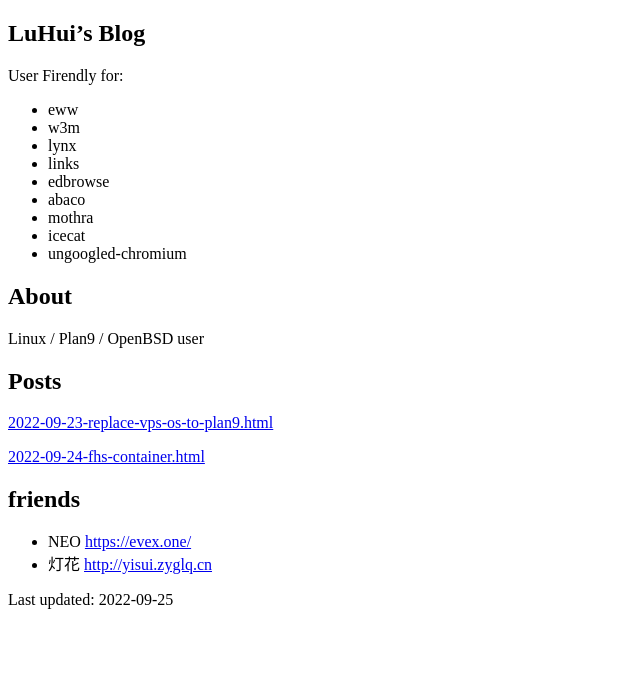
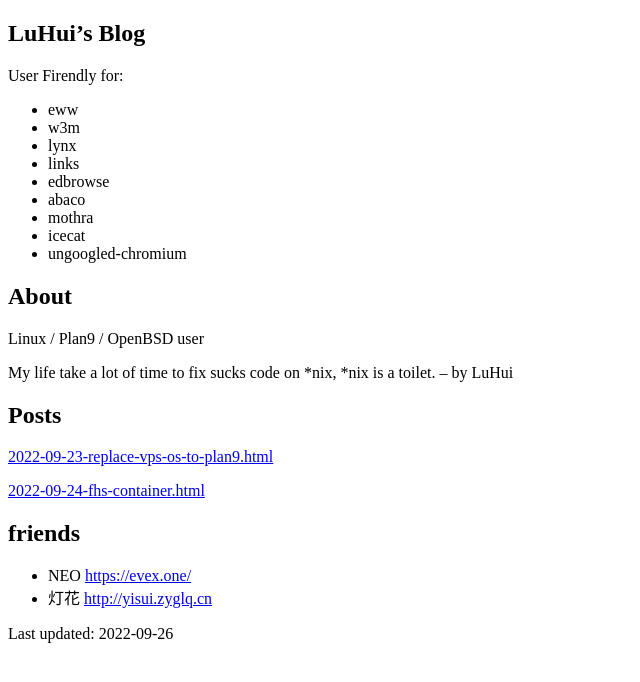
Before and after one commit to newluhux/newluhux.github.io, a plain HTML site: page index.html in a window 1280 px wide. Shown: the whole page, without its empty margins (0-640 px from the left). Drawn offline with Linux system fonts and the light colour scheme.

Commit message:
index: update

```diff
--- a/index.html
+++ b/index.html
@@ -3,7 +3,7 @@
 "http://www.w3.org/TR/xhtml1/DTD/xhtml1-strict.dtd">
 <html xmlns="http://www.w3.org/1999/xhtml" lang="en" xml:lang="en">
 <head>
-<!-- 2022-09-25 -->
+<!-- 2022-09-26 -->
 <meta http-equiv="Content-Type" content="text/html;charset=utf-8" />
 <meta name="viewport" content="width=device-width, initial-scale=1" />
 <title>&lrm;</title>
@@ -39,6 +39,11 @@ User Firendly for:
 <p>
 Linux / Plan9 / OpenBSD user
 </p>
+
+<p>
+My life take a lot of time to fix sucks code on *nix, *nix is a toilet.
+                 &#x2013; by LuHui
+</p>
 </div>
 </div>
 
@@ -68,7 +73,7 @@ Linux / Plan9 / OpenBSD user
 </div>
 </div>
 <div id="postamble" class="status">
-<p>Last updated: 2022-09-25</p>
+<p>Last updated: 2022-09-26</p>
 </div>
 </body>
 </html>
```
